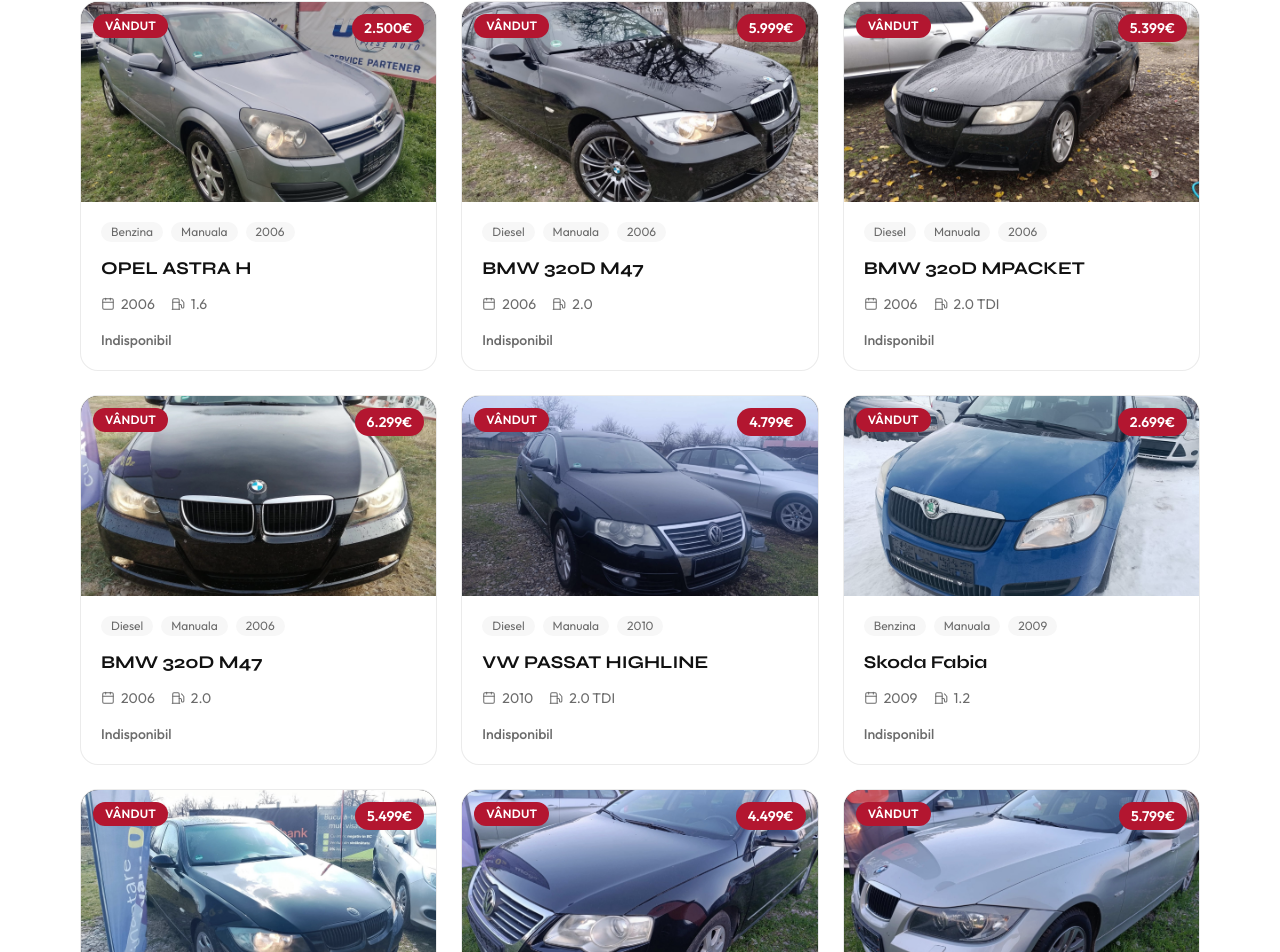
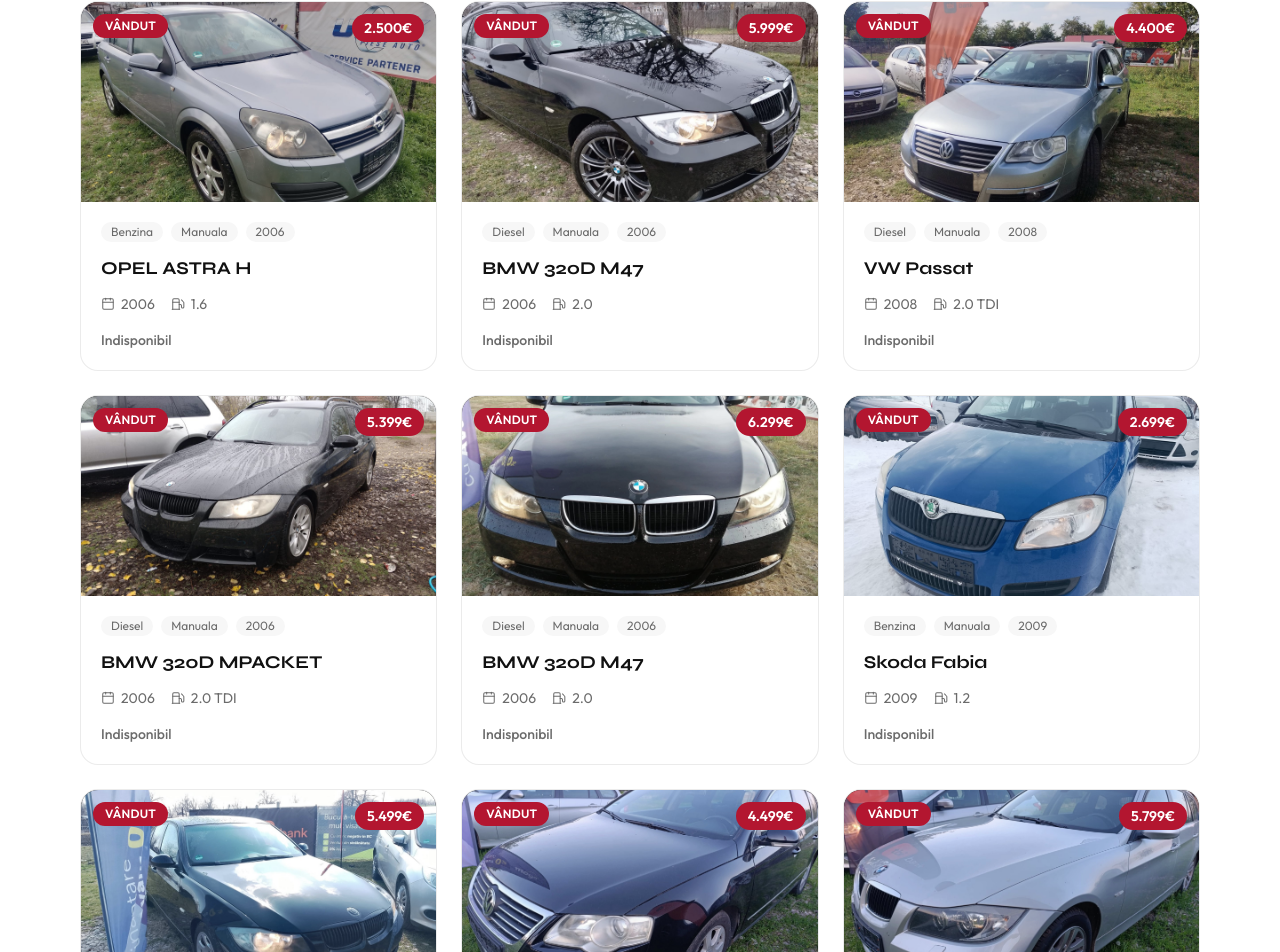
Before and after one commit to backstagelevelone-crypto/cosram-auto, a Next.js app in the folder cosram-auto-main/: page / in a window 1280 px wide. Shown: the part 3433-4385 px from the top of the page. Built offline with nearby package versions, Linux system fonts and the light colour scheme; no server answers.

Commit message:
Update masini.ts

```diff
--- a/cosram-auto-main/src/data/masini.ts
+++ b/cosram-auto-main/src/data/masini.ts
@@ -254,7 +254,7 @@ export const masini: Masina[] = [
     "cutieViteze": "Manuala",
     "motor": "2.0 TDI",
     "caroserie": "Sedan",
-    "disponibil": "Disponibil",
+    "disponibil": "Vandut",
     "galerie": [
       "/images/masini/vw-passat-2008/01.jpg"
     ]
@@ -304,7 +304,7 @@ export const masini: Masina[] = [
     "motor": "2.0 TDI",
     "putere": 140,
     "caroserie": "Hatchback",
-    "disponibil": "Vandut",
+    "disponibil": "Disponibil",
     "galerie": [
       "/images/masini/vw-passat-highline-2010/01.jpg"
     ]
```
